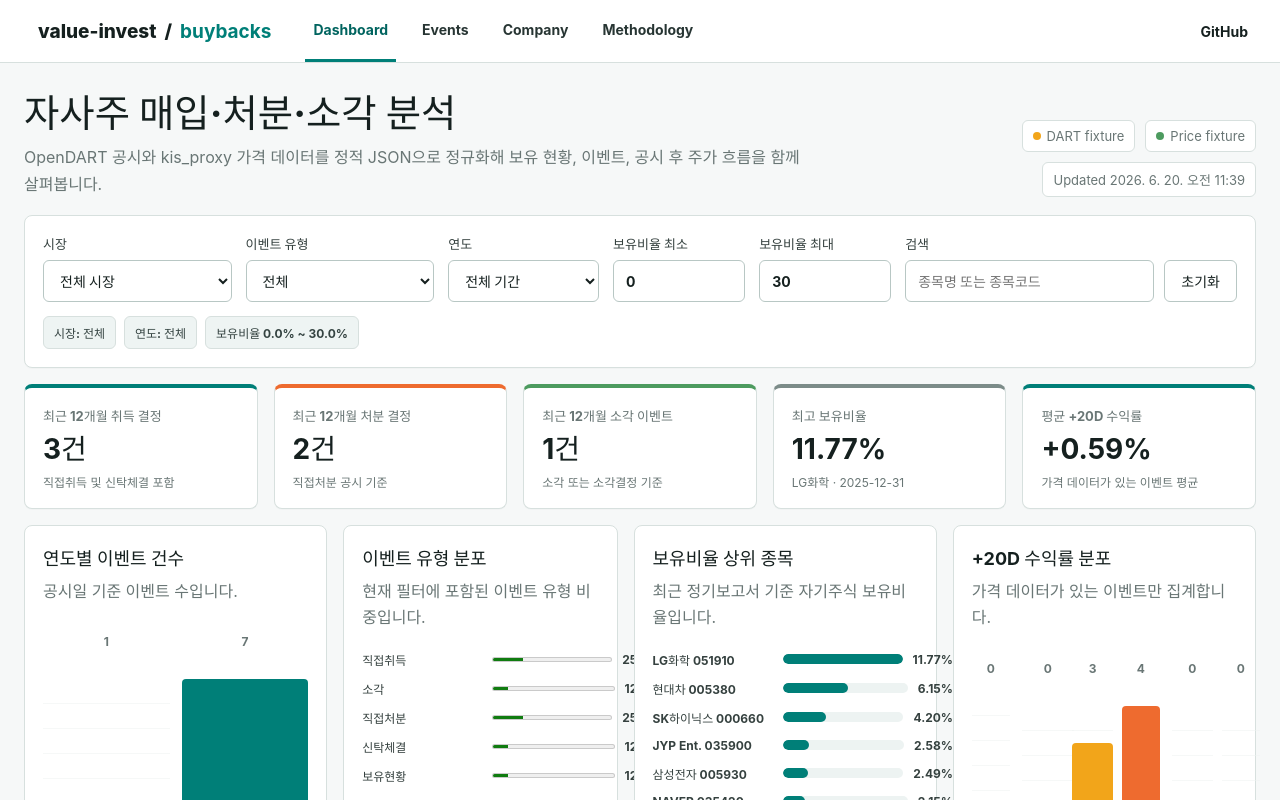
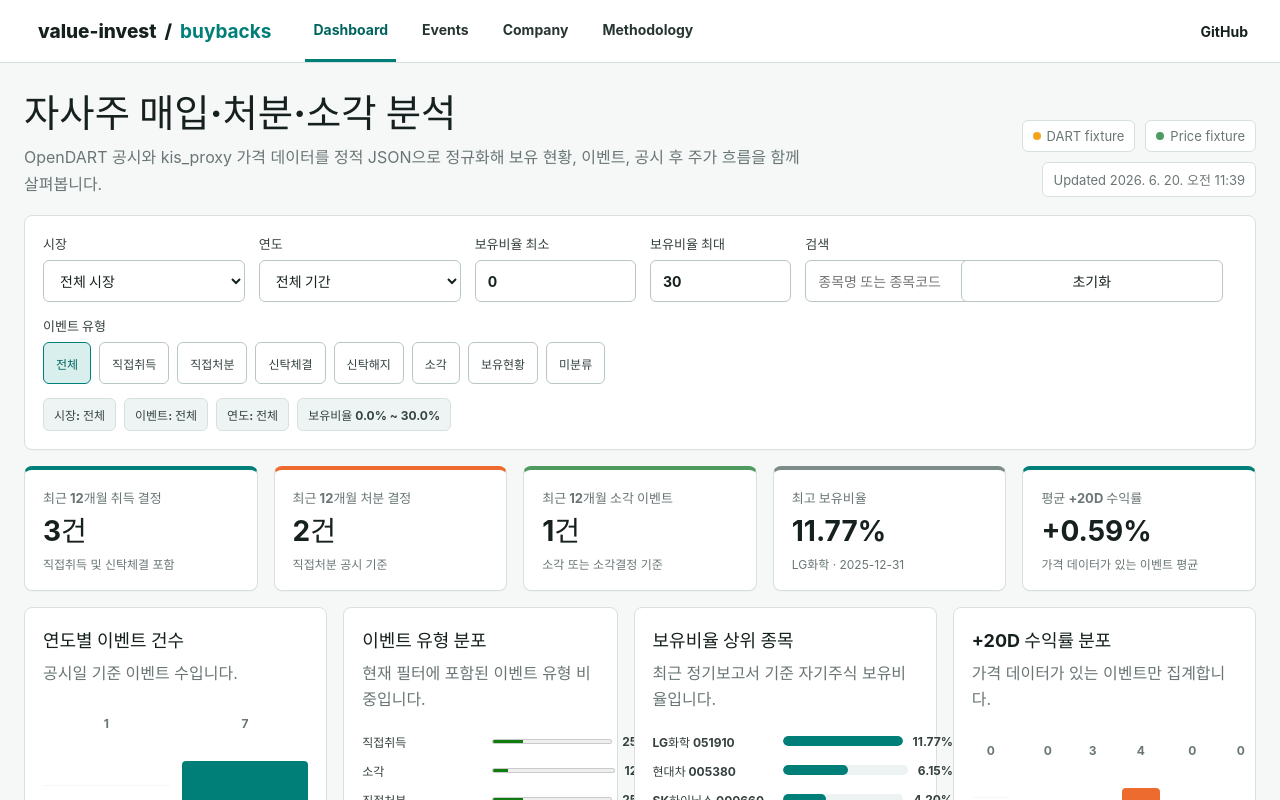
Before and after one commit to ducklove/buybacks, a React (Vite) app: page / in a window 1280 px wide. Shown: the top 800 px of the page. Built offline with nearby package versions, Linux system fonts and the light colour scheme.

Commit message:
Make event type filter multi-select

```diff
--- a/src/components/FilterBar.tsx
+++ b/src/components/FilterBar.tsx
@@ -12,6 +12,19 @@ export function FilterBar({ filters, years, onChange }: FilterBarProps) {
   const setFilter = <K extends keyof Filters>(key: K, value: Filters[K]) => {
     onChange({ ...filters, [key]: value });
   };
+  const toggleEventType = (type: EventType) => {
+    const selected = filters.eventTypes.includes(type);
+    setFilter(
+      "eventTypes",
+      selected
+        ? filters.eventTypes.filter((item) => item !== type)
+        : [...filters.eventTypes, type]
+    );
+  };
+  const eventTypeSummary =
+    filters.eventTypes.length === 0
+      ? "전체"
+      : filters.eventTypes.map((type) => EVENT_TYPE_LABELS[type]).join(", ");
 
   return (
     <section className="filter-panel" aria-label="이벤트 필터">
@@ -25,20 +38,6 @@ export function FilterBar({ filters, years, onChange }: FilterBarProps) {
             {marketOptions().map((market) => (
               <option value={market} key={market}>
                 {market === "ALL" ? "전체 시장" : MARKET_LABELS[market]}
-              </option>
-            ))}
-          </select>
-        </label>
-        <label>
-          이벤트 유형
-          <select
-            value={filters.eventType}
-            onChange={(event) => setFilter("eventType", event.target.value as EventType | "ALL")}
-          >
-            <option value="ALL">전체</option>
-            {EVENT_TYPES.map((type) => (
-              <option value={type} key={type}>
-                {EVENT_TYPE_LABELS[type]}
               </option>
             ))}
           </select>
@@ -88,9 +87,41 @@ export function FilterBar({ filters, years, onChange }: FilterBarProps) {
         <button className="secondary-button" type="button" onClick={() => onChange(DEFAULT_FILTERS)}>
           초기화
         </button>
+        <div className="event-type-filter">
+          <span>이벤트 유형</span>
+          <div className="event-type-options" role="group" aria-label="이벤트 유형">
+            <button
+              className={
+                filters.eventTypes.length === 0
+                  ? "filter-toggle active-filter-toggle"
+                  : "filter-toggle"
+              }
+              type="button"
+              aria-pressed={filters.eventTypes.length === 0}
+              onClick={() => setFilter("eventTypes", [])}
+            >
+              전체
+            </button>
+            {EVENT_TYPES.map((type) => {
+              const active = filters.eventTypes.includes(type);
+              return (
+                <button
+                  className={active ? "filter-toggle active-filter-toggle" : "filter-toggle"}
+                  type="button"
+                  aria-pressed={active}
+                  onClick={() => toggleEventType(type)}
+                  key={type}
+                >
+                  {EVENT_TYPE_LABELS[type]}
+                </button>
+              );
+            })}
+          </div>
+        </div>
       </div>
       <div className="active-filters" aria-live="polite">
         <span>시장: {filters.market === "ALL" ? "전체" : filters.market}</span>
+        <span>이벤트: {eventTypeSummary}</span>
         <span>연도: {filters.year === "ALL" ? "전체" : filters.year}</span>
         <span>
           보유비율 {(filters.minHoldingRatio * 100).toFixed(1)}% ~{" "}
--- a/src/styles.css
+++ b/src/styles.css
@@ -211,6 +211,43 @@ label {
   color: #35413f;
   font-size: 13px;
   font-weight: 700;
+}
+
+.event-type-filter {
+  display: grid;
+  grid-column: 1 / -1;
+  gap: 7px;
+  color: #35413f;
+  font-size: 13px;
+  font-weight: 700;
+}
+
+.event-type-options {
+  display: flex;
+  flex-wrap: wrap;
+  gap: 8px;
+}
+
+.filter-toggle {
+  min-height: 42px;
+  border: 1px solid var(--border-strong);
+  border-radius: 6px;
+  background: var(--surface);
+  color: #344341;
+  padding: 0 12px;
+  font-size: 12px;
+  font-weight: 800;
+}
+
+.filter-toggle:hover {
+  border-color: var(--teal);
+  color: var(--teal-strong);
+}
+
+.active-filter-toggle {
+  border-color: var(--teal);
+  background: var(--teal-soft);
+  color: var(--teal-strong);
 }
 
 select,
--- a/src/types/buybacks.ts
+++ b/src/types/buybacks.ts
@@ -111,7 +111,7 @@ export interface BuybacksDataset {
 
 export interface Filters {
   market: Market | "ALL";
-  eventType: EventType | "ALL";
+  eventTypes: EventType[];
   year: string;
   search: string;
   minHoldingRatio: number;
--- a/src/utils/metrics.ts
+++ b/src/utils/metrics.ts
@@ -23,7 +23,7 @@ export interface ChartDatum {
 
 export const DEFAULT_FILTERS: Filters = {
   market: "ALL",
-  eventType: "ALL",
+  eventTypes: [],
   year: "ALL",
   search: "",
   minHoldingRatio: 0,
@@ -71,7 +71,8 @@ export function filterEvents(events: EnrichedEvent[], filters: Filters): Enriche
   const search = filters.search.trim().toLowerCase();
   return events.filter((event) => {
     const marketMatch = filters.market === "ALL" || event.company?.market === filters.market;
-    const typeMatch = filters.eventType === "ALL" || event.event_type === filters.eventType;
+    const typeMatch =
+      filters.eventTypes.length === 0 || filters.eventTypes.includes(event.event_type);
     const yearMatch = filters.year === "ALL" || event.disclosure_date.startsWith(filters.year);
     const ratio = event.holding?.treasury_ratio ?? event.holding_before_ratio_common ?? null;
     const ratioMatch =
```
Also changed, not shown: 1 other file (tests, documents, lock files or other folders).
